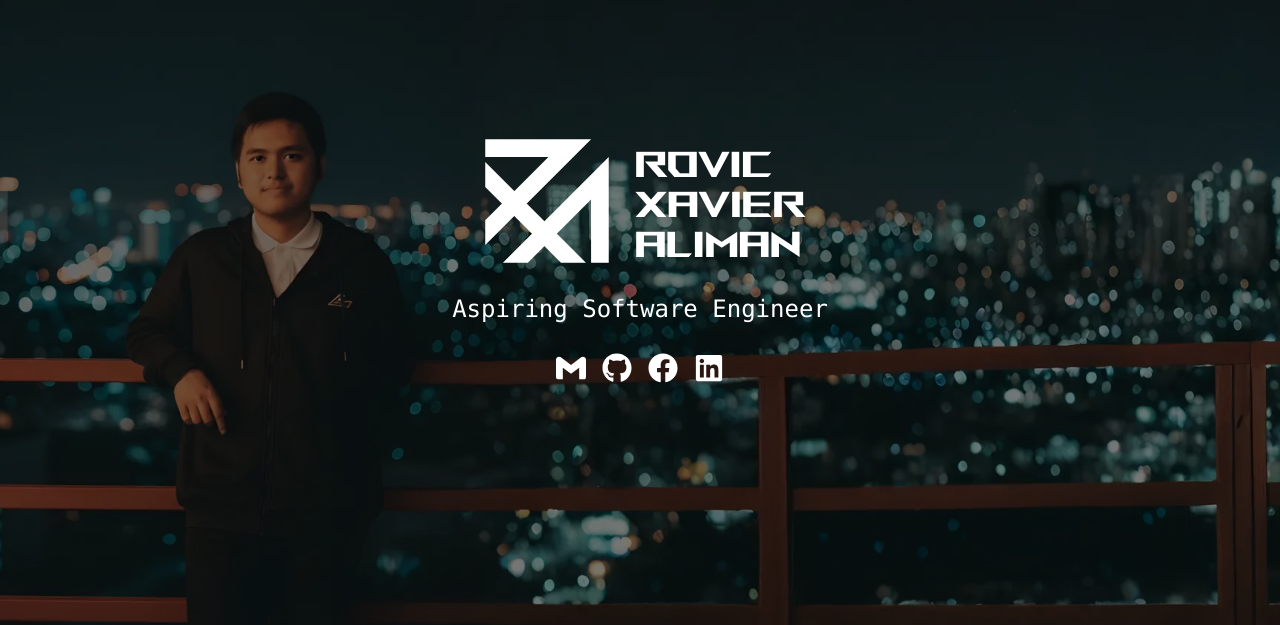
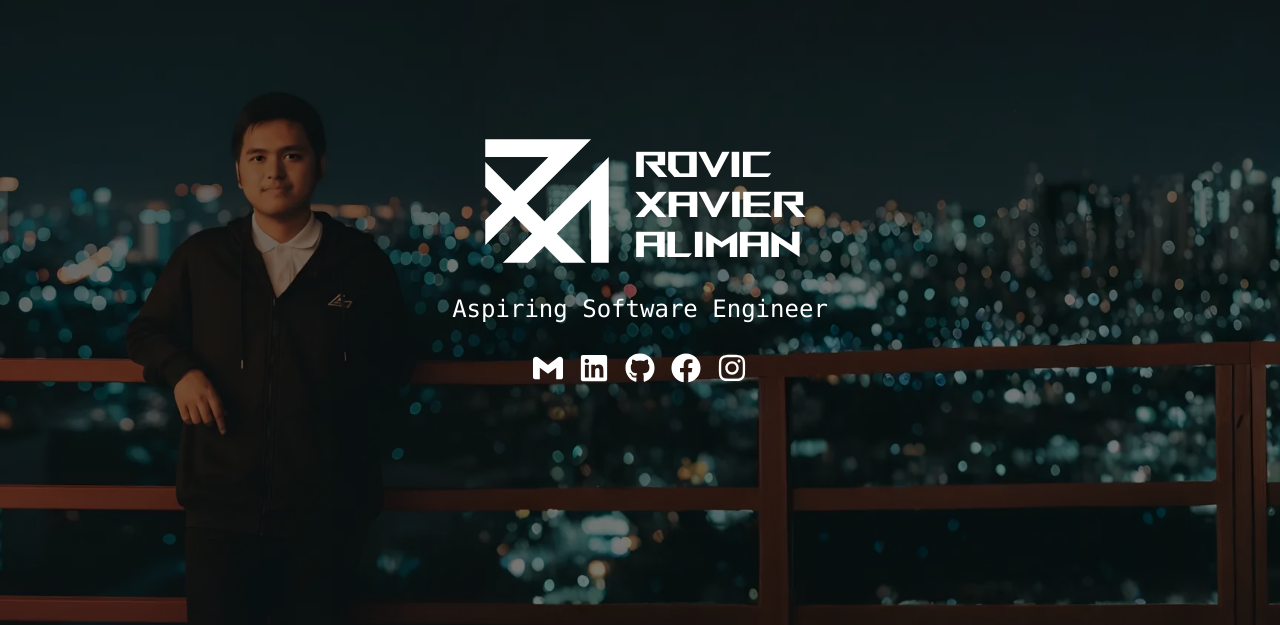
Before and after one commit to RXAliman/rxaliman.github.io, a React (Vite) app: page / in a window 1280 px wide. Shown: the part 144-769 px from the top of the page. Built offline with nearby package versions, Linux system fonts and the light colour scheme.

Commit message:
Added instagram link

```diff
--- a/src/pages/Home/Home.jsx
+++ b/src/pages/Home/Home.jsx
@@ -47,7 +47,7 @@ import FirebaseStudioIcon from '../../assets/images/tech/firebasestudio.webp';
 import VSCodeIcon from '../../assets/images/tech/vscode.webp';
 import VSCommunityIcon from '../../assets/images/tech/vscommunity.webp';
 
-import { FaFacebook, FaLinkedin, FaGithub } from "react-icons/fa";
+import { FaFacebook, FaLinkedin, FaGithub, FaInstagram } from "react-icons/fa";
 import { FaMessage } from "react-icons/fa6";
 import { SiGmail } from "react-icons/si";
 
@@ -81,10 +81,11 @@ const HomePage = () => {
         </div>
         <div className={styles.socials + ' flex flex-col items-center text-white gap-4'}>
           <div className="flex gap-4">
-            <a href="mailto:rovicxavier150@gmail.com" target="_blank" className={styles.socialIcon}><SiGmail /></a>
-            <a href="https://www.github.com/rxaliman/" target="_blank" rel="noopener noreferrer" className={styles.socialIcon}><FaGithub /></a>
-            <a href="https://www.facebook.com/rovicxavier" target="_blank" rel="noopener noreferrer" className={styles.socialIcon}><FaFacebook /></a>
-            <a href="https://www.linkedin.com/in/rovic-xavier-aliman-2887ba312/" target="_blank" rel="noopener noreferrer" className={styles.socialIcon}><FaLinkedin /></a>
+            <a href="mailto:rovicxavier150@gmail.com" target="_blank" style={{ '--i': 1 }} className={styles.socialIcon}><SiGmail /></a>
+            <a href="https://www.linkedin.com/in/rovic-xavier-aliman-2887ba312/" target="_blank" rel="noopener noreferrer" style={{ '--i': 2 }} className={styles.socialIcon}><FaLinkedin /></a>
+            <a href="https://www.github.com/rxaliman/" target="_blank" rel="noopener noreferrer" style={{ '--i': 3 }} className={styles.socialIcon}><FaGithub /></a>
+            <a href="https://www.facebook.com/rovicxavier" target="_blank" rel="noopener noreferrer" style={{ '--i': 4 }} className={styles.socialIcon}><FaFacebook /></a>
+            <a href="https://www.instagram.com/rxaliman/" target="_blank" rel="noopener noreferrer" style={{ '--i': 5 }} className={styles.socialIcon}><FaInstagram /></a>
           </div>
         </div>
       </div>
--- a/src/pages/Home/Home.module.css
+++ b/src/pages/Home/Home.module.css
@@ -58,9 +58,5 @@ body {
   @apply hover:scale-120 transition-all duration-300;
   opacity: 0;
   animation: fadeIn 0.5s ease-in-out forwards;
+  animation-delay: calc(0.45s + (var(--i) * 0.05s));
 }
-
-.socialIcon:nth-child(1) { animation-delay: 0.5s; }
-.socialIcon:nth-child(2) { animation-delay: 0.55s; }
-.socialIcon:nth-child(3) { animation-delay: 0.6s; }
-.socialIcon:nth-child(4) { animation-delay: 0.65s; }
```
